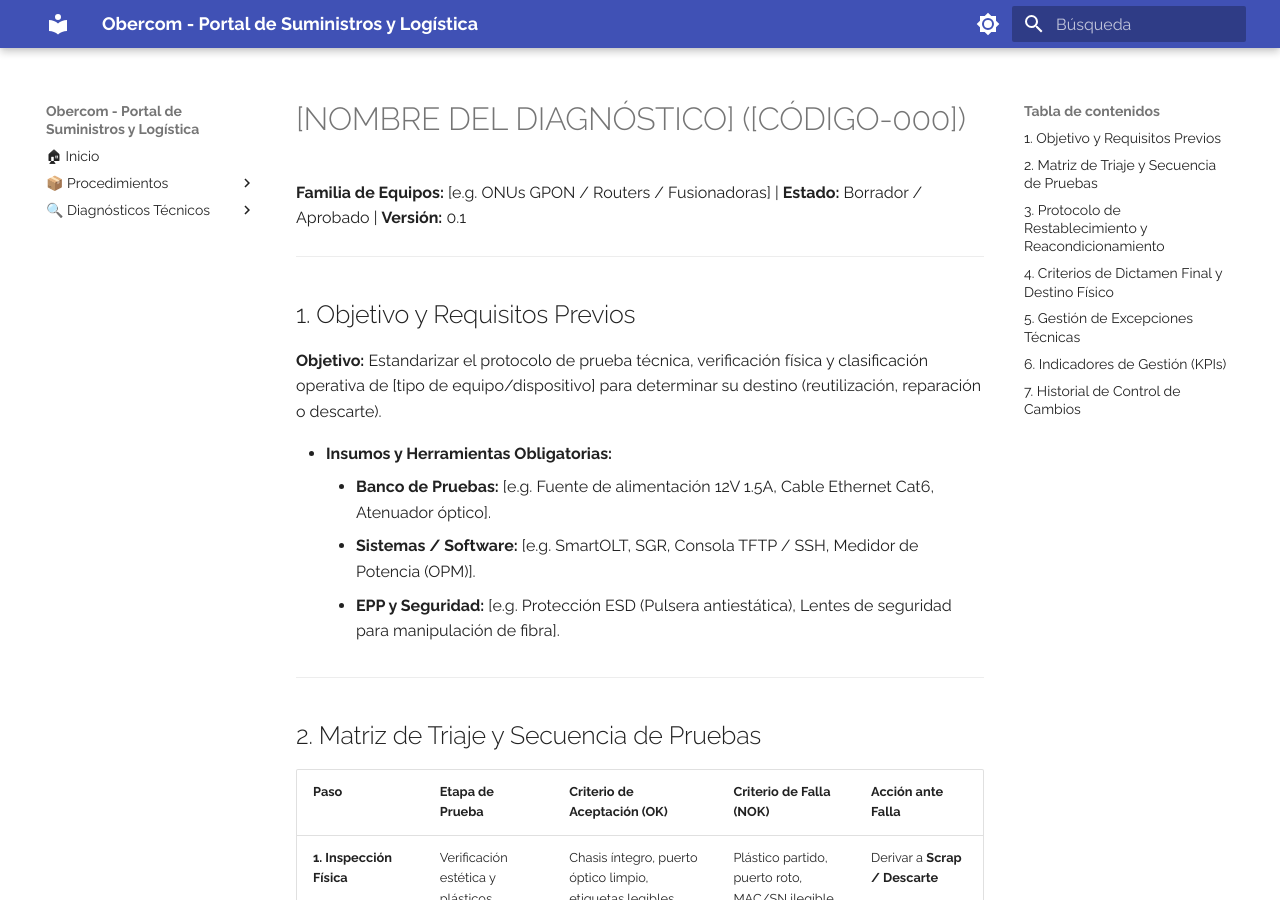
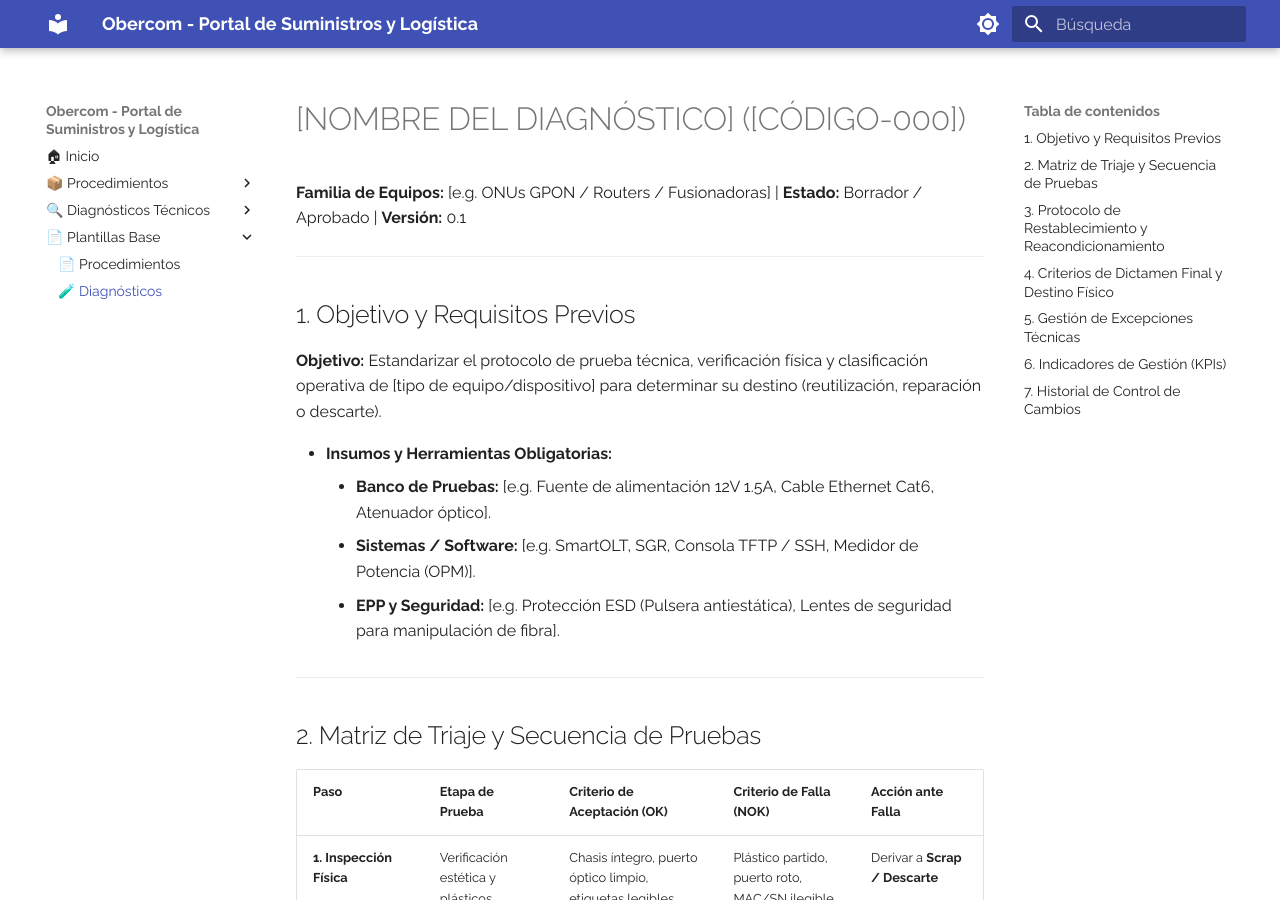
Before and after one commit to elingenierok/procedimientos-isp, an MkDocs documentation site: the page built from docs/plantilla-diagnostico.md, in a window 1280 px wide and 900 px high. Built offline with MkDocs 1.6.1 and Material for MkDocs 9.7.7, drawn with Linux system fonts in a browser that asks for light colours.

Commit message:
Update mkdocs.yml to include Base Templates
Added new sections for Base Templates in the navigation.

```diff
--- a/mkdocs.yml
+++ b/mkdocs.yml
@@ -46,6 +46,7 @@ markdown_extensions:
 nav:
   - 🏠︎ Inicio: index.md
   - 📦 Procedimientos:
+      - 📦 PR-ALM-001 Recepción de Insumos: suministros-logistica/PR-ALM-001.md
       - 💰 PR-COM-001 Compras: suministros-logistica/PR-COM-001.md
       - 🔁 PR-REC-001 Recupero de Equipos: suministros-logistica/PR-REC-001.md
       - 👷 PR-PEDT-001 Pedidos Técnicos: suministros-logistica/PR-PEDT-001.md
@@ -56,3 +57,6 @@ nav:
           - PR-SCR-001 Disposición Final: suministros-logistica/PR-SCR-001.md
   - 🔍 Diagnósticos Técnicos:
       - 🧪 DG-EQU-001 Diagnóstico de equipos devueltos: diagnosticos/DG-EQU-001.md
+  - 📄 Plantillas Base:
+      - 📄 Procedimientos: plantilla-base.md
+      - 🧪 Diagnósticos: plantilla-diagnostico.md
```
